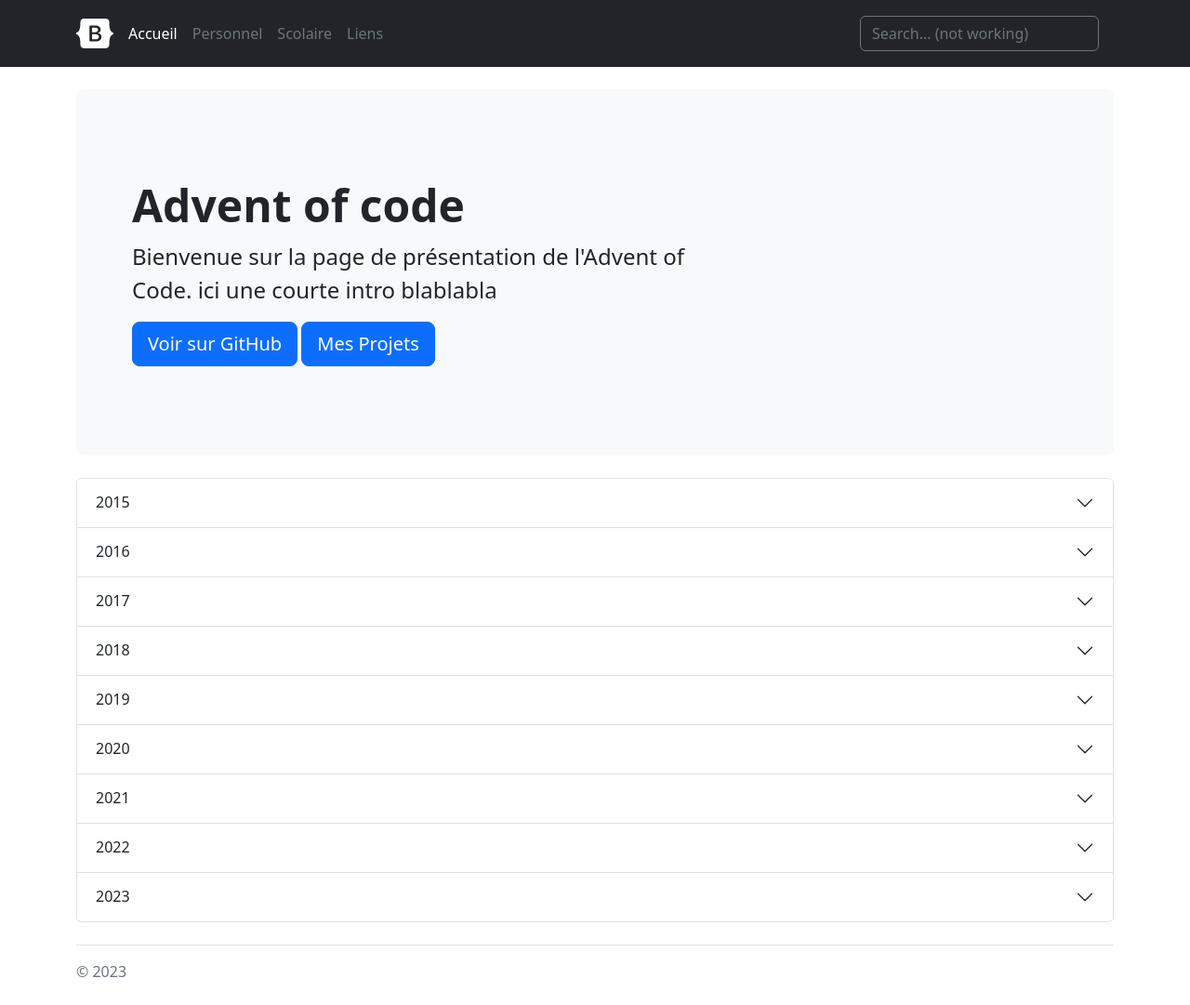
After one commit to cos-imo/portfolio, a Flask app: template templates/advent_of_code.html in a window 1280 px wide. The commit adds this page. Shown: the whole page at 93% size. Run offline with Flask 3, Linux system fonts and the light colour scheme; the template is opened without the code that fills it, so the values that code supplies are empty; some libraries are stand-ins or nearby versions.

Commit message:
Ajout de l'Advent Of Code et ajout de liens sur le jumbotron

```diff
--- a/app.py
+++ b/app.py
@@ -25,6 +25,9 @@
 ## Import headers blueprint
 from py.blueprints.headersBP import headersBP
 app.register_blueprint(headersBP)
+## Import advent of code blueprint
+from py.blueprints.aocBP import adventofcodeBP
+app.register_blueprint(adventofcodeBP)
 
 
 # Error 404 handler
--- /dev/null
+++ b/templates/advent_of_code.html
@@ -0,0 +1,59 @@
+{% extends 'headers.html' %}
+
+{% block header %}
+{% endblock header %}
+
+{% block container %}
+<div class="container py-4">
+
+    <div class="p-5 mb-4 bg-light rounded-3">
+      <div class="container-fluid py-5">
+        <h1 class="display-5 fw-bold">Advent of code</h1>
+        <p class="col-md-8 fs-4">Bienvenue sur la page de présentation de l'Advent of Code. ici une courte intro blablabla</p>
+        <button class="btn btn-primary btn-lg" type="button" onclick="location.href='https://github.com/cos-imo/AdventOfCode';">Voir sur GitHub</button>
+        <button class="btn btn-primary btn-lg" type="button" href="/projects">Mes Projets</button>
+      </div>
+    </div>
+
+    <article class="my-3" id="accordion">
+
+
+
+        <div>
+          <div class="bd-example-snippet bd-code-snippet"><div class="bd-example">
+          <div class="accordion" id="accordionExample">
+            {% for i in range(2015,2024) %}
+            <div class="accordion-item">
+              <h4 class="accordion-header" id="heading{{i}}">
+                <button class="accordion-button collapsed" type="button" data-bs-toggle="collapse" data-bs-target="#collapse{{i}}" aria-expanded="false" aria-controls="collapse{{i}}">
+                  {{i}}
+                </button>
+              </h4>
+              <div id="collapse{{i}}" class="accordion-collapse collapse" aria-labelledby="heading{{i}}" data-bs-parent="#accordionExample">
+                <div class="accordion-body">
+                    <div class="bd-example-snippet bd-code-snippet"><div class="bd-example">
+                        <ul class="list-group list-group-flush">
+                            {% for j in range(1,26) %}
+                              <li class="list-group-item">Jour {{j}}<p align="right">
+                              <button type="button" class="btn btn-secondary btn-sm">Partie 1</button>
+                              <button type="button" class="btn btn-secondary btn-sm">Partie 2</button>
+                              <button type="button" onclick="location.href='https://adventofcode.com/{{i}}/day/{{j}}'" class="btn btn-primary btn-sm">Voir énoncé</button></p></li>
+                            {% endfor %}
+                        </ul>
+                        </div></div>
+                </div>
+              </div>
+            </div>
+            {% endfor %}
+
+          </div>
+          </div></div>
+
+        </div>
+      </article>
+
+    <footer class="pt-3 mt-4 text-muted border-top">
+      &copy; 2023
+    </footer>
+  </div>
+{% endblock container %}
```
Also changed, not shown: py/blueprints/aocBP.py (added, +8 -0 lines), templates/jumbotron.html (+8 -8 lines).
